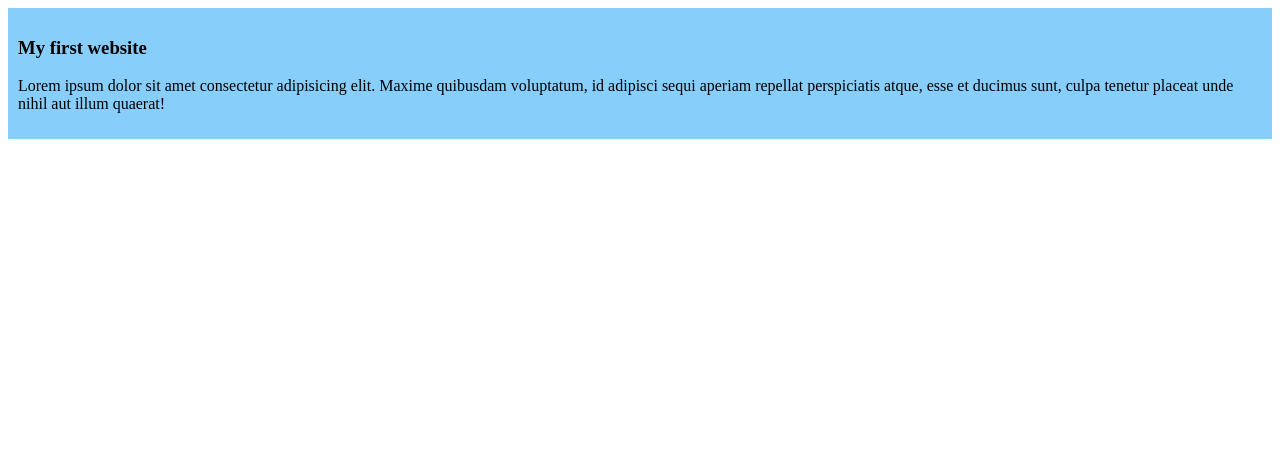
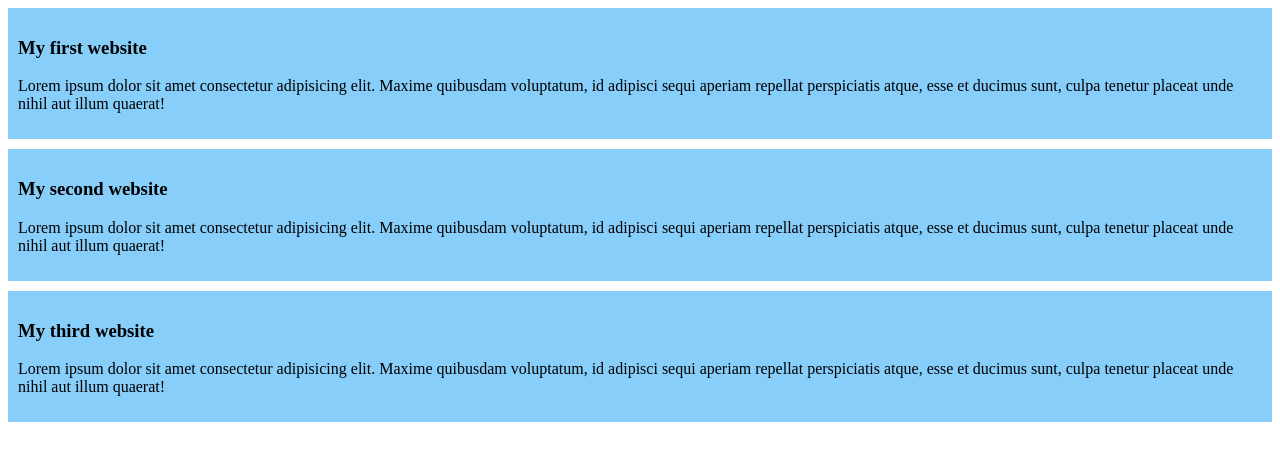
Before and after one commit to Mili-Akther/my-simple-website-3-07, a plain HTML site: page Index.html in a window 1280 px wide. Drawn offline with Linux system fonts and the light colour scheme.

Commit message:
added the second and the third blog

```diff
--- a/Index.html
+++ b/Index.html
@@ -7,8 +7,16 @@
     <link rel="stylesheet" href="styles/blog.css">
 </head>
 <body>
-    <div>
+   <div>
         <h3>My first website</h3>
+        <p>Lorem ipsum dolor sit amet consectetur adipisicing elit. Maxime quibusdam voluptatum, id adipisci sequi aperiam repellat perspiciatis atque, esse et ducimus sunt, culpa tenetur placeat unde nihil aut illum quaerat!</p>
+    </div>
+   <div>
+        <h3>My second website</h3>
+        <p>Lorem ipsum dolor sit amet consectetur adipisicing elit. Maxime quibusdam voluptatum, id adipisci sequi aperiam repellat perspiciatis atque, esse et ducimus sunt, culpa tenetur placeat unde nihil aut illum quaerat!</p>
+    </div>
+   <div>
+        <h3>My third website</h3>
         <p>Lorem ipsum dolor sit amet consectetur adipisicing elit. Maxime quibusdam voluptatum, id adipisci sequi aperiam repellat perspiciatis atque, esse et ducimus sunt, culpa tenetur placeat unde nihil aut illum quaerat!</p>
     </div>
 </body>
--- a/styles/blog.css
+++ b/styles/blog.css
@@ -1,4 +1,5 @@
 div{
     background-color: lightskyblue;
     padding: 10px;
+    margin-bottom: 10px;
 }
```
